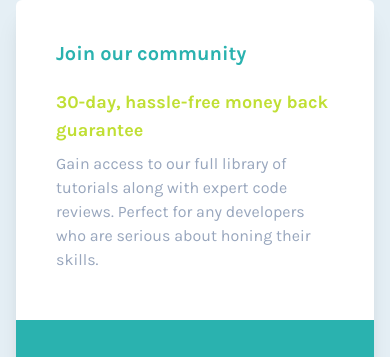
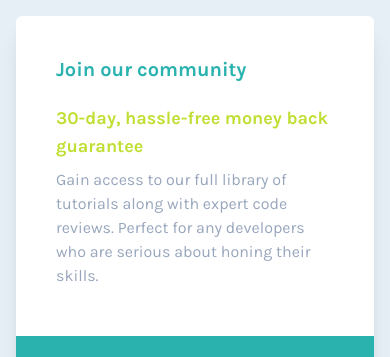
Before and after one commit to RahulVivekNair/fm-single-price-grid-component, a website: page index.html in a window 390 px wide. Shown: the top 357 px of the page. Drawn offline with nearby package versions, Linux system fonts and the light colour scheme; files that its build step writes are made by us from their sources.

Commit message:
added margins for mobile

```diff
--- a/index.html
+++ b/index.html
@@ -15,7 +15,7 @@
 </head>
 
 <body class="min-h-screen font-karla flex justify-center items-center bg-Gray">
-  <div class="mx-4 max-w-2xl rounded-md overflow-hidden shadow-xl">
+  <div class="mx-4 max-w-2xl rounded-md overflow-hidden shadow-xl max-md:my-4">
     <div class=" bg-white p-10 font-bold">
       <h2 class="text-cyan text-xl md:text-2xl mb-5">Join our community</h2>
       <p class="text-brightYellow mb-2 text-lg">
```
